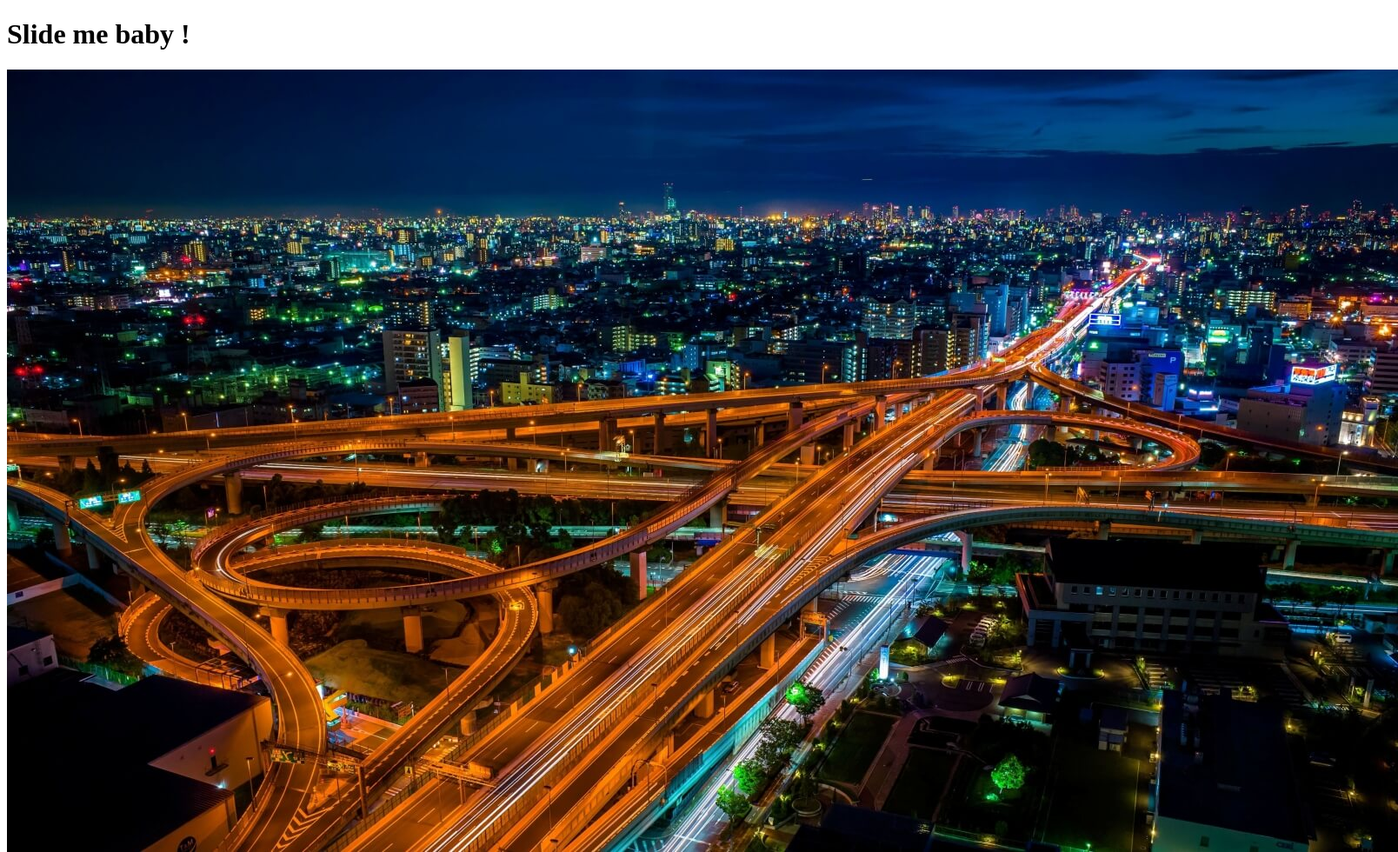
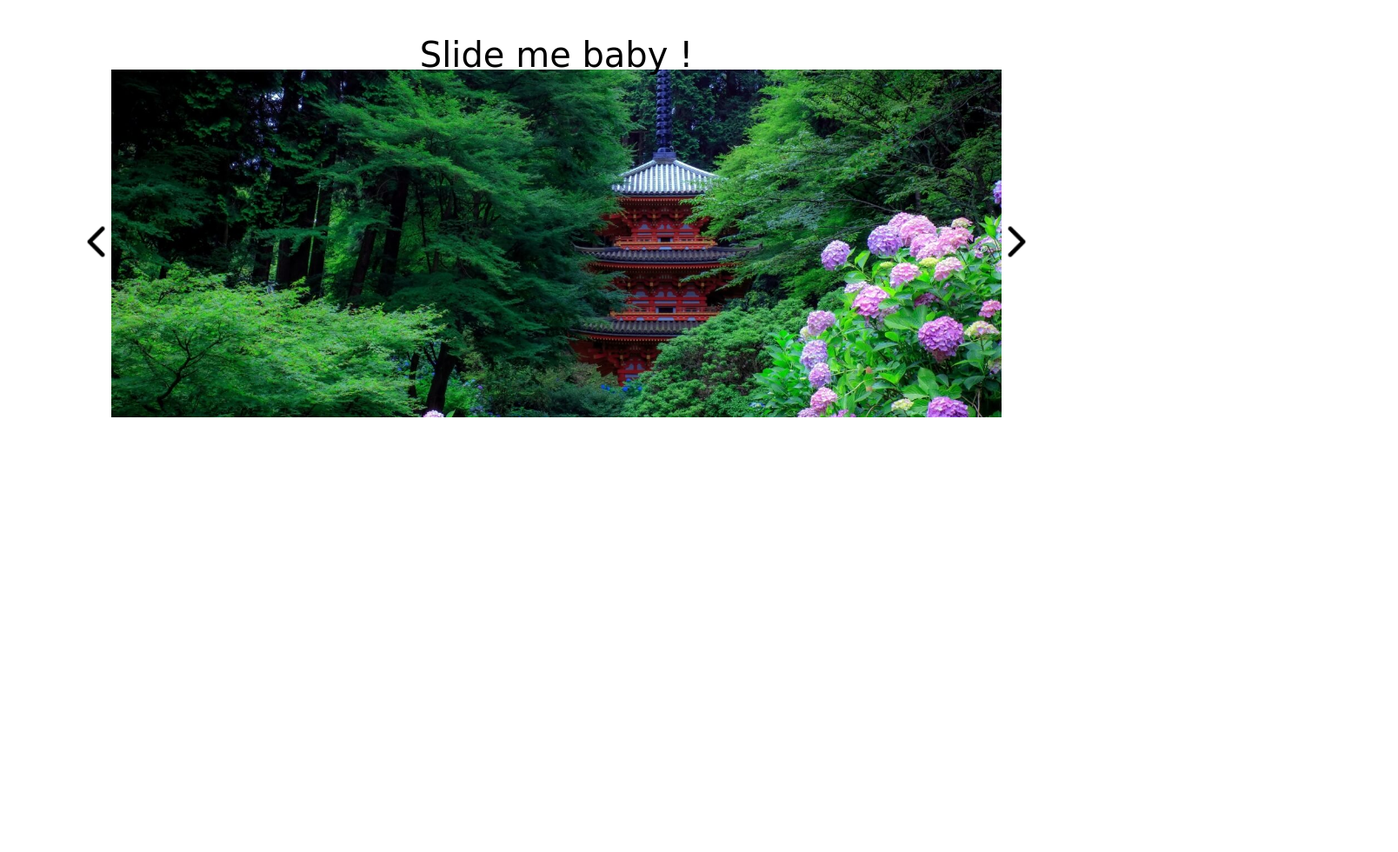
Before and after one commit to benj-san/vanilla_js_course_slider, a plain HTML site: page index.html in a window 1280 px wide. Shown: the top 980 px of the page at 87% size, 1608 px wide, since content can reach past the window. After the commit the page ends 800 px from the top, so only its background shows below. Drawn offline with Linux system fonts and the light colour scheme; a web font is replaced by a local one.

Commit message:
first css commit for css deployement

```diff
--- /dev/null
+++ b/css/style.css
@@ -0,0 +1,77 @@
+/* Reset */
+
+*{
+    margin: 0;
+    padding: 0;
+    font-family: 'Mansalva', cursive;
+    font-size: 16px;
+    font-weight: 400;
+    text-decoration: none;
+    box-sizing: border-box;
+}
+
+body{
+    padding: 5vh 0;
+}
+
+h1{
+    height: 5vh;
+    font-size: 2.5rem;
+    text-align: center;
+    position: relative;
+    z-index: 9;
+}
+
+button{
+    background-color: transparent;
+    border: none;
+    cursor: pointer;
+}
+
+/* Slider */
+#container{
+    width : 80vw;
+    height: 50vh;
+    margin: 0 auto;
+    position: relative;
+}
+
+#container > div{
+    width: max-content;
+    display: flex;
+}
+
+#container > div img{
+    position: absolute;
+    width: 100%;
+    height: 100%;
+    top: 0;
+    left: 0;
+    object-fit: cover;
+}
+
+#container button{
+    position: absolute;
+    top: 50%;
+    transform: translateY(-50%);
+    width: 35px;
+    z-index: 9;
+}
+
+#container #nextSlide{
+    right: -35px;
+}
+
+#container #prevSlide{
+    left: -35px;
+}
+
+#container button img{
+    width: 100%;
+}
+
+@media screen and (max-height: 750px){
+    h1{
+        transform: translateY(-15px);
+    }
+}
--- a/index.html
+++ b/index.html
@@ -5,6 +5,10 @@
     <meta name="viewport" content="width=device-width, initial-scale=1.0">
     <title>Slides</title>
     <meta name="description" content="How to basics : Create a proper Slider with HTML CSS and Vanilla JS">
+    <style>
+        @import url('https://fonts.googleapis.com/css?family=Mansalva&display=optional');
+        @import url('css/style.css');
+    </style>
 </head>
 <body>
 
@@ -19,26 +23,10 @@
             <img src="picture/slides/picture-5.jpg" alt="picture-5">
         </div>
         <button id="nextSlide">
-            <svg version="1.1" id="Capa_1" xmlns="http://www.w3.org/2000/svg" xmlns:xlink="http://www.w3.org/1999/xlink" x="0px" y="0px"
-	        width="451.846px" height="451.847px" viewBox="0 0 451.846 451.847" style="enable-background:new 0 0 451.846 451.847;"
-	        xml:space="preserve">
-                <g>
-                    <path d="M345.441,248.292L151.154,442.573c-12.359,12.365-32.397,12.365-44.75,0c-12.354-12.354-12.354-32.391,0-44.744
-                        L278.318,225.92L106.409,54.017c-12.354-12.359-12.354-32.394,0-44.748c12.354-12.359,32.391-12.359,44.75,0l194.287,194.284
-                        c6.177,6.18,9.262,14.271,9.262,22.366C354.708,234.018,351.617,242.115,345.441,248.292z"/>
-                </g>
-            </svg>
+            <img src="picture/arrow-point-to-right.png" alt="Next picture">
         </button>
         <button id="prevSlide">
-            <svg version="1.1" id="Capa_1" xmlns="http://www.w3.org/2000/svg" xmlns:xlink="http://www.w3.org/1999/xlink" x="0px" y="0px"
-            width="451.847px" height="451.847px" viewBox="0 0 451.847 451.847" style="enable-background:new 0 0 451.847 451.847;"
-            xml:space="preserve">
-                <g>
-                    <path d="M97.141,225.92c0-8.095,3.091-16.192,9.259-22.366L300.689,9.27c12.359-12.359,32.397-12.359,44.751,0
-                        c12.354,12.354,12.354,32.388,0,44.748L173.525,225.92l171.903,171.909c12.354,12.354,12.354,32.391,0,44.744
-                        c-12.354,12.365-32.386,12.365-44.745,0l-194.29-194.281C100.226,242.115,97.141,234.018,97.141,225.92z"/>
-                </g>
-            </svg>
+            <img src="picture/arrowhead-thin-outline-to-the-left.png" alt="previous picture">
         </button>
     </section>
 
```
